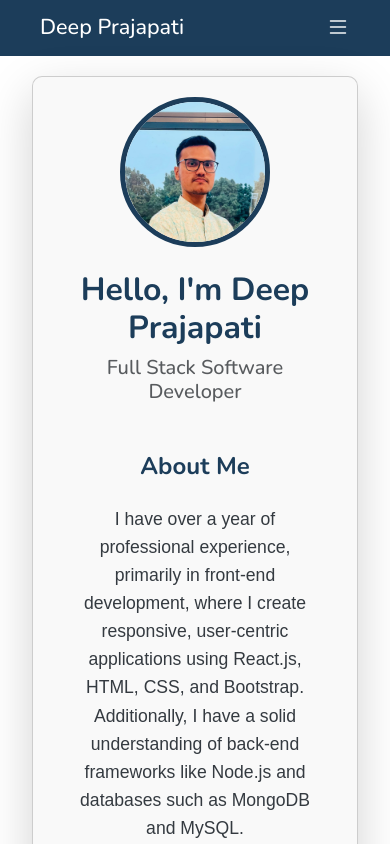
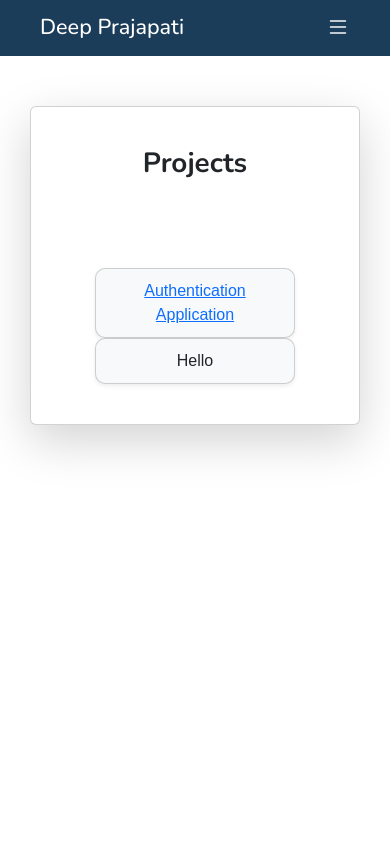
Before and after one commit to Deep2410/Resume, a React (Vite) app: page /Resume/projects in a window 390 px wide. Shown: the top 844 px of the page. Built offline with nearby package versions, Linux system fonts and the light colour scheme; a web font is replaced by a local one.

Commit message:
added routing functionality there is only one problem of active component when I refresh the page.

```diff
--- a/src/App.css
+++ b/src/App.css
@@ -27,6 +27,7 @@
     cursor: pointer;
     border-radius: 5px;
     padding: 10px;
+    text-decoration: none;
 }
 
 .section::after{
--- a/src/App.jsx
+++ b/src/App.jsx
@@ -1,20 +1,15 @@
-import React, { useState } from 'react';
+import React, { useState, useEffect } from 'react';
 import './App.css';
 import Contact from './components/contact';
 import Home from './components/home';
 import Resume from './components/resume';
 import Projects from './components/projects';
+import { BrowserRouter as Router, Routes, Route, Link } from 'react-router-dom';
+import Authentication from './components/Authentication';
 
 function App() {
-  const [activeModule, setActiveModule] = useState('home');
   const [navbarStatus, setNavbarStatus] = useState(false);
-
-  const setActive = (module) => {
-    document.querySelector('#'+activeModule).classList.remove('active');
-    document.querySelector('#'+module).classList.add('active');
-    setActiveModule(module);
-    setNavbarStatus(false);
-  };
+  const [activeSection, setActiveSection] = useState('home');
 
   const openNavbar = () => {
     setNavbarStatus(true);
@@ -24,8 +19,17 @@ function App() {
     setNavbarStatus(false);
   };
 
+  const setActive = (activestate) => {
+    document.querySelector('#'+activeSection).classList.remove('active');
+    setActiveSection(activestate);
+    document.querySelector('#'+activestate).classList.add('active');
+    closeNavbar();
+  }
+
+
   return (
     <>
+    <Router>
       <div className="container-fluid">
         <div className="row">
           {/* Mobile device navabar */}
@@ -46,32 +50,37 @@ function App() {
               <p className="subheading">Full Stack Developer</p>
             </div>
             <div className="sections-container">
-              <div className="row mt-2 section p-2 active" id="home" onClick={() => setActive('home')}>
+              <Link className="row mt-2 section p-2 active" id="home" to= '/Resume/' onClick={() => setActive('home')}>
                 <div className="col-1"><i className="bi bi-person-circle"></i></div>
                 <div className="col"><h5>About Me</h5></div>
-              </div>
-              <div className="row mt-2 section p-2" id="resume" onClick={() => setActive('resume')}>
+              </Link>
+              <Link className="row mt-2 section p-2" id="resume" to= '/Resume/resume' onClick={() => setActive('resume')}>
                 <div className="col-1"><i className="bi bi-file-earmark-person"></i></div>
                 <div className="col"><h5>Resume</h5></div>
-              </div>
-              {/* <div className="row mt-2 section p-2" id="projects" onClick={() => setActive('projects')}>
+              </Link>
+              <Link className="row mt-2 section p-2" id="projects" to= '/Resume/projects' onClick={() => setActive('projects')}>
                 <div className="col-1"><i className="bi bi-file-earmark-code"></i></div>
                 <div className="col"><h5>Projects</h5></div>
-              </div> */}
-              <div className="row mt-2 section p-2" id="contact" onClick={() => setActive('contact')}>
+              </Link>
+              <Link className="row mt-2 section p-2" id="contact" to= '/Resume/contact' onClick={() => setActive('contact')}>
                 <div className="col-1"><i className="bi bi-envelope-at"></i></div>
                 <div className="col"><h5>Contact Me</h5></div>
-              </div>
+              </Link>
             </div>
           </div>
           <div className="col-sm-9 components_container">
-            {activeModule === 'contact' && <Contact />}
-            {activeModule === 'home' && <Home />}
-            {activeModule === 'resume' && <Resume />}
-            {activeModule === 'projects' && <Projects />}
+            <Routes>
+              <Route path='/Resume/' element={<Home />} />
+              <Route path='/Resume/resume' element = {<Resume />} />
+              <Route path='/Resume/projects' element = {<Projects />} />
+              <Route path='/Resume/contact' element = {<Contact />} />
+              <Route path='/Resume/projects/auth' element = {<Authentication />} />
+            </Routes>
+
           </div>
         </div>
       </div>
+      </Router>
     </>
   );
 }
--- /dev/null
+++ b/src/components/Authentication.jsx
@@ -0,0 +1,11 @@
+import React from 'react';
+
+function Authentication() {
+    return(
+        <>
+            This is the authenticator app
+        </>
+    )
+}
+
+export default Authentication;
--- a/src/components/projects.jsx
+++ b/src/components/projects.jsx
@@ -1,16 +1,29 @@
 import React from 'react'
+import '../css/projects.css'
+import { Link } from 'react-router-dom';
 
 function Projects(){
     return(
         <>
-            <div className="container">
-                <div className="row">
+
+            <div className="container card shadow-lg project_container">
+                <div className="row projects_row">
+                    <h1 className='text-center fw-bold'>Projects</h1>
+                </div>
+                <div className="row projects_row">
                     <div className="col-sm-6">
-
+                        <div className="container-fluid card shadow-sm project_card">
+                            <p><Link to='/Resume/Projects/auth'>Authentication Application</Link></p>
+                        </div>
                     </div>
-                    <div className="col-sm-6"></div>
+                    <div className="col-sm-6">
+                        <div className="container-fluid card shadow-sm project_card">
+                            <p>Hello</p>
+                        </div>
+                    </div>
                 </div>
             </div>
+
         </>
     )
 
--- /dev/null
+++ b/src/css/projects.css
@@ -0,0 +1,19 @@
+.project_container{
+    width: 90%;
+    margin-top: 50px;
+}
+
+.projects_row{
+    margin: 40px;
+}
+
+.project_card{
+    background-color: #f8f9fa;
+    border-radius: 10px;
+    padding: 10px;
+}
+
+.project_card p{
+    margin: 0;
+    text-align: center;
+}
```
